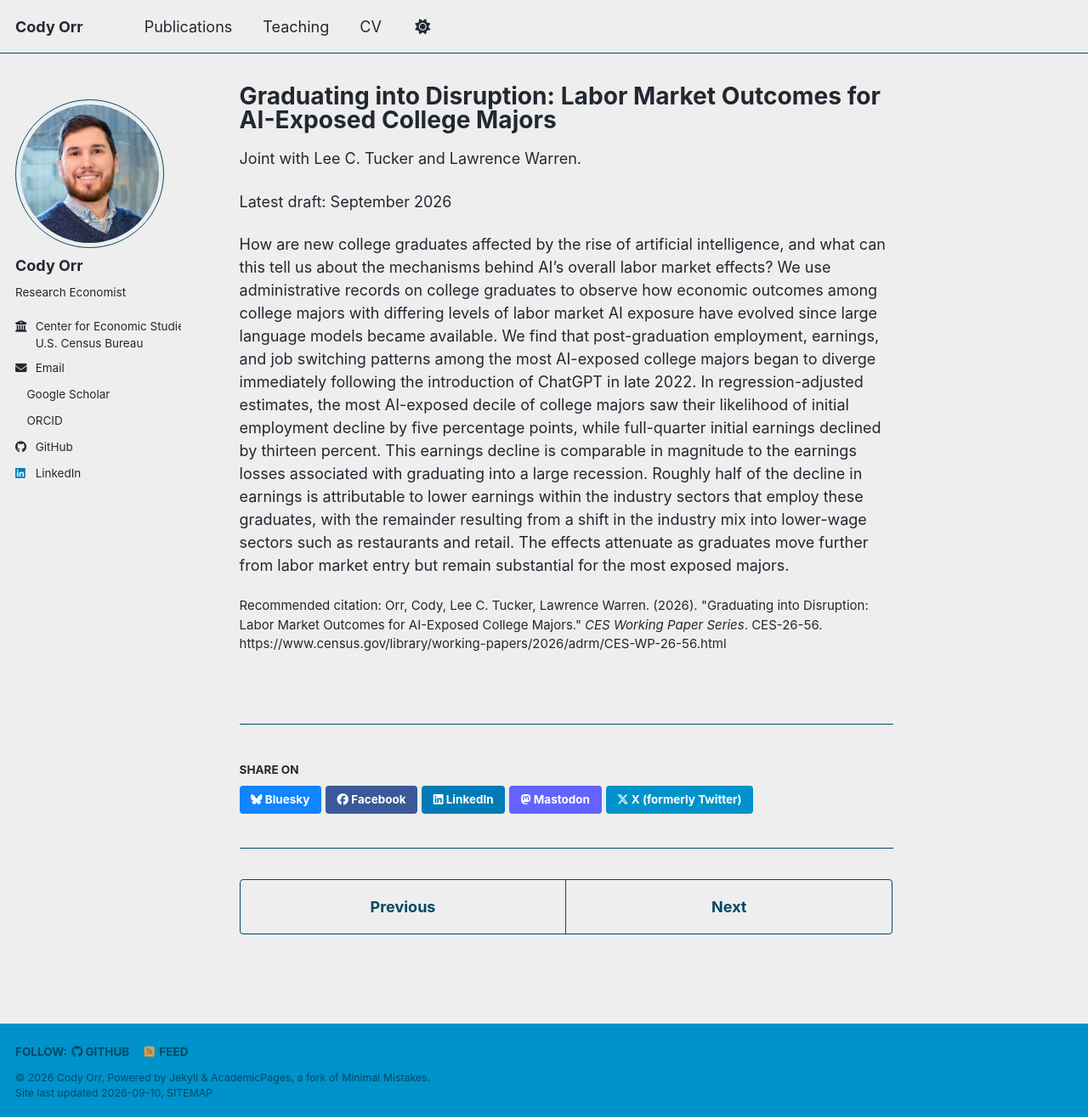
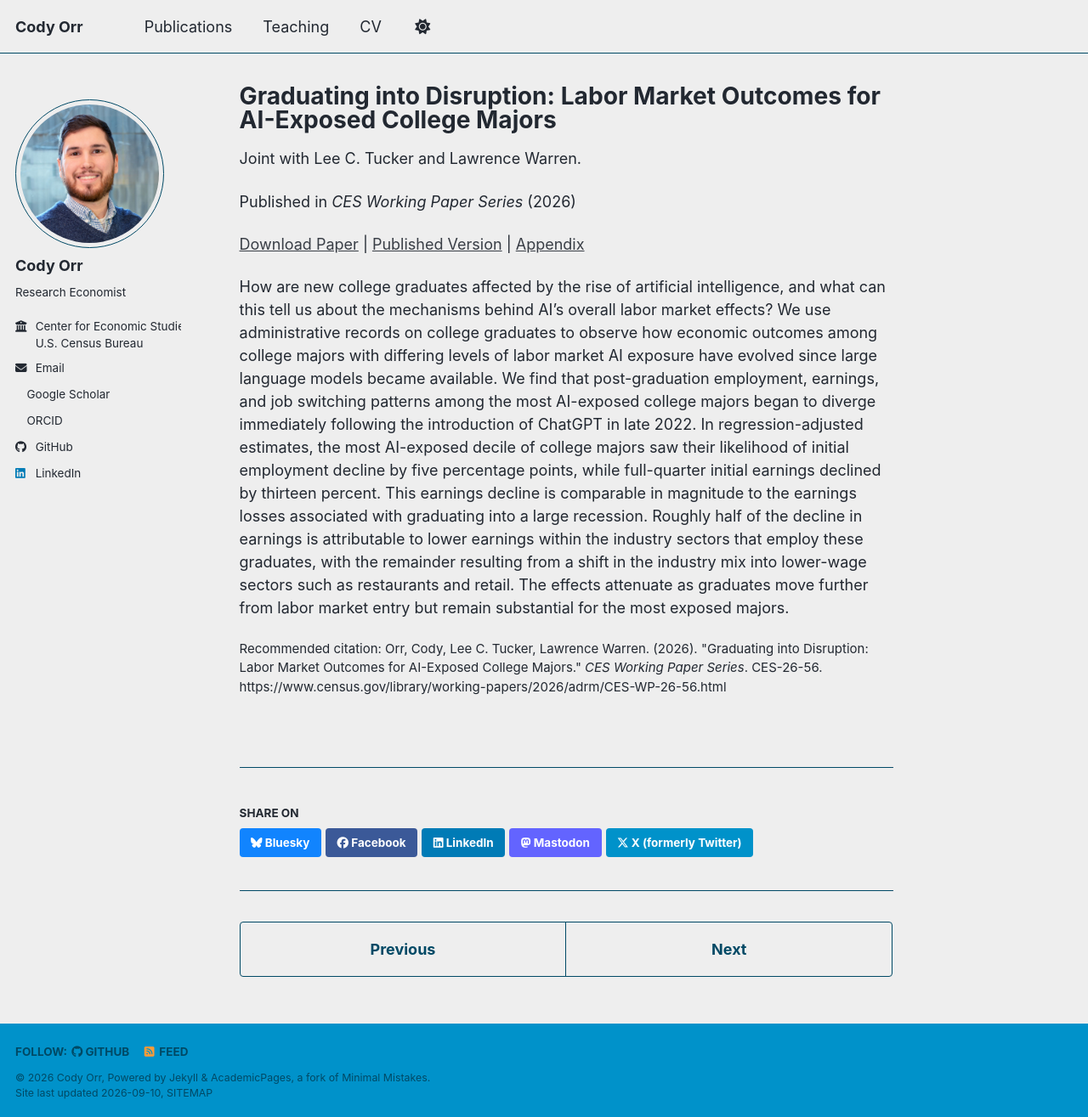
Before and after one commit to orrcody/orrcody.github.io, a Jekyll site: the page built from _publications/grad_ai.md, in a window 1280 px wide and 1315 px high. Shown: the whole window at 85% size. Built offline with Jekyll 4.4.1, drawn with Linux system fonts in a browser that asks for light colours; a style sheet for code colours, icons or effects is not loaded.

Commit message:
Update grad_ai.md

```diff
--- a/_publications/grad_ai.md
+++ b/_publications/grad_ai.md
@@ -6,10 +6,10 @@ permalink: /publication/grad_ai
 excerpt: "This paper uses PSEO and LEHD data to estimate the effects of AI exposure on recent college graduates. The most AI-exposed grads have employment declines of 5pp and earnings declines of 13% in the quarter immediately following graduation, partially driven by shifts to lower-paying sectors."
 date: 2026-09-10
 coauthors: "Lee C. Tucker and Lawrence Warren"
-venue: #
-paperurl: #
-publishedurl: #
-appendixurl: #
+venue: 'CES Working Paper Series'
+paperurl: 'https://www.census.gov/library/working-papers/2025/adrm/CES-WP-26-56.pdf'
+publishedurl: 'https://www.census.gov/library/working-papers/2025/adrm/CES-WP-26-56.html'
+appendixurl: 'https://github.com/orrcody/pseo_ai'
 citation: 'Orr, Cody, Lee C. Tucker, Lawrence Warren. (2026). &quot;Graduating into Disruption: Labor Market Outcomes for AI-Exposed College Majors.&quot; <i>CES Working Paper Series</i>. CES-26-56. https://www.census.gov/library/working-papers/2026/adrm/CES-WP-26-56.html'
 ---
 How are new college graduates affected by the rise of artificial intelligence, and what can this tell us about the mechanisms behind AI's overall labor market effects? We use administrative records on college graduates to observe how economic outcomes among college majors with differing levels of labor market AI exposure have evolved since large language models became available. We find that post-graduation employment, earnings, and job switching patterns among the most AI-exposed college majors began to diverge immediately following the introduction of ChatGPT in late 2022. In regression-adjusted estimates, the most AI-exposed decile of college majors saw their likelihood of initial employment decline by five percentage points, while full-quarter initial earnings declined by thirteen percent. This earnings decline is comparable in magnitude to the earnings losses associated with graduating into a large recession. Roughly half of the decline in earnings is attributable to lower earnings within the industry sectors that employ these graduates, with the remainder resulting from a shift in the industry mix into lower-wage sectors such as restaurants and retail. The effects attenuate as graduates move further from labor market entry but remain substantial for the most exposed majors.
```
